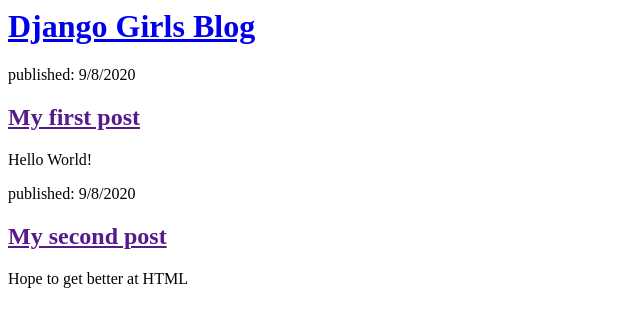
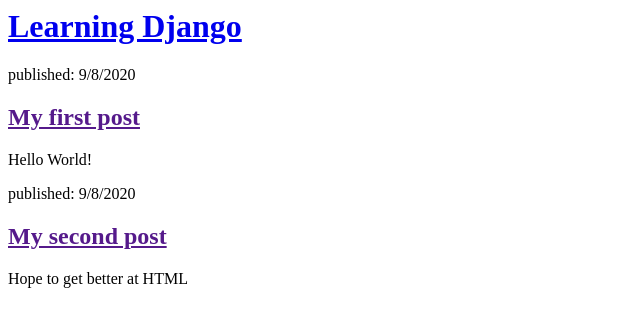
Before and after one commit to SiddharthaRoy1/First-Blog, a Django app: page / in a window 1280 px wide. Shown: the top 327 px of the page, without its empty margins (0-640 px from the left). Run offline with Django 3.2, Linux system fonts and the light colour scheme.

Commit message:
Minor change in heading.

```diff
--- a/blog/templates/blog/post_list.html
+++ b/blog/templates/blog/post_list.html
@@ -4,7 +4,7 @@
     </head>
     <body>
         <div>
-            <h1><a href="/">Django Girls Blog</a></h1>
+            <h1><a href="/">Learning Django</a></h1>
         </div>
 
         <div>
```
